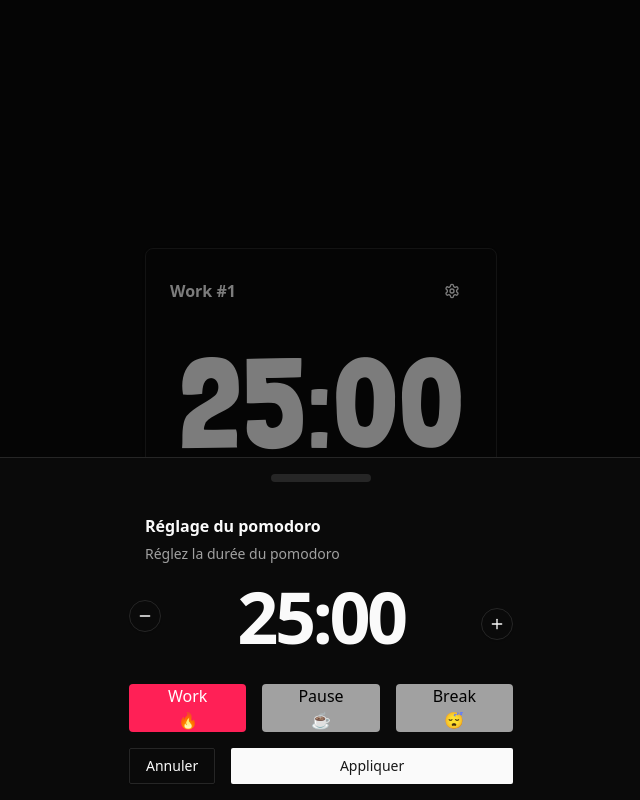
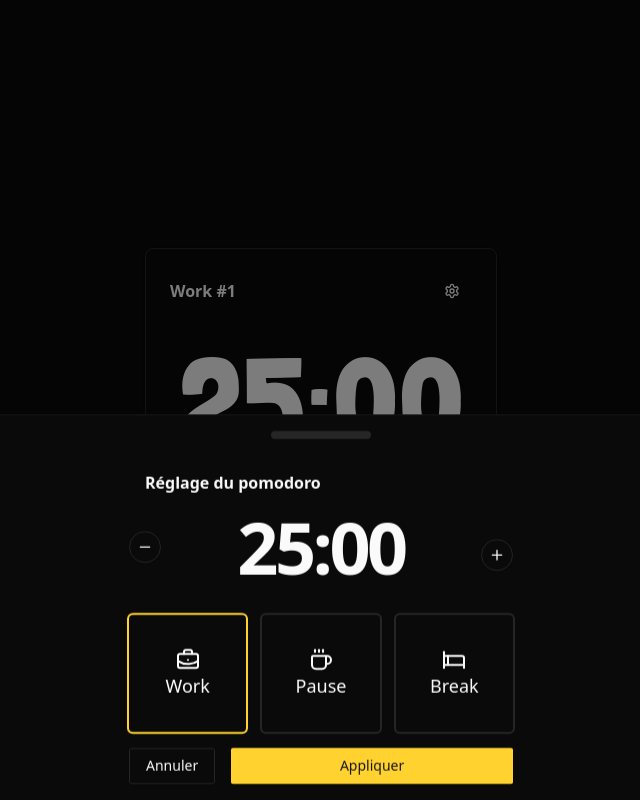
Before and after one commit to barkacode/concentrated-tomato, a React (Vite) app: page / in a window 1280 px wide. Both pictures are taken after a click on the button 771 px from the left and 291 px from the top of the page. Shown: the whole page, without its empty margins (319-959 px from the left). Built offline with nearby package versions, Linux system fonts and the light colour scheme.

Commit message:
style: update color variables in CSS, enhance button variants in Timer and Settings components, and improve StageSelector layout with icon integration

```diff
--- a/src/components/Settings.tsx
+++ b/src/components/Settings.tsx
@@ -42,7 +42,6 @@ const Settings = ({ setStage, currentStage }: SettingsProps) => {
         <div className="mx-auto w-full max-w-sm py-4">
           <DrawerHeader>
             <DrawerTitle>Réglage du pomodoro</DrawerTitle>
-            <DrawerDescription>Réglez la durée du pomodoro</DrawerDescription>
           </DrawerHeader>
 
           <TimeSelector
@@ -60,7 +59,7 @@ const Settings = ({ setStage, currentStage }: SettingsProps) => {
             <Button variant="outline" onClick={() => handleClose(false)}>
               Annuler
             </Button>
-            <Button className="flex-1" onClick={() => handleClose(true)}>
+            <Button variant="default" className="flex-1"  onClick={() => handleClose(true)}>
               Appliquer
             </Button>
           </div>
--- a/src/components/StageSelector.tsx
+++ b/src/components/StageSelector.tsx
@@ -23,10 +23,12 @@ export const StageSelector = ({
         />
         <label
           htmlFor={period.id}
-          className="flex flex-1 flex-col items-center rounded-lg peer bg-neutral-400 text-black px-4 peer-checked:bg-rose-500 peer-checked:text-white"
+          className="flex flex-1 flex-col items-center justify-center aspect-square rounded-lg ring-2 ring-neutral-800 hover:bg-neutral-800 peer  peer-checked:ring-amber-300 peer-checked:text-white "
         >
-          <div>{period.label}</div>
-          <div>{period.icon}</div>
+          <div>
+            {period.icon && <period.icon size={24} />}
+          </div>
+          <div className="text-lg font-medium ">{period.label}</div>
         </label>
       </div>
     ))}
--- a/src/components/Timer.tsx
+++ b/src/components/Timer.tsx
@@ -32,10 +32,10 @@ export const Timer = () => {
         </div>
       </CardContent>
       <CardFooter className="flex justify-between gap-2">
-        <Button className="flex-1 bg-amber-300" onClick={handleStart}>
+        <Button variant="default" className="flex-1" onClick={handleStart}>
           {isRunning ? "Pause" : "Start"}
         </Button>
-        <Button className="group" onClick={reset}>
+        <Button variant="secondary" className="group" onClick={reset}>
           <RotateCcw className="transition-transform group-active:-rotate-90" />
         </Button>
       </CardFooter>
--- a/src/config/periods.ts
+++ b/src/config/periods.ts
@@ -1,7 +1,9 @@
 import { PomodoroStage } from "@/utils/time";
+import { BriefcaseBusiness, Coffee, Bed } from "lucide-react";
+import { LucideIcon } from "lucide-react";
 
-export const periods: { id: PomodoroStage; label: string; icon: string }[] = [
-  { id: "work", label: "Work", icon: "🔥" },
-  { id: "shortBreak", label: "Pause", icon: "☕" },
-  { id: "longBreak", label: "Break", icon: "😴" },
+export const periods: { id: PomodoroStage; label: string; icon: LucideIcon }[] = [
+  { id: "work", label: "Work", icon: BriefcaseBusiness },
+  { id: "shortBreak", label: "Pause", icon: Coffee },
+  { id: "longBreak", label: "Break", icon: Bed },
 ];
--- a/src/index.css
+++ b/src/index.css
@@ -18,7 +18,7 @@
   --card-foreground: oklch(0.985 0 0);
   --popover: oklch(0.145 0 0);
   --popover-foreground: oklch(0.985 0 0);
-  --primary: oklch(0.985 0 0);
+  --primary: oklch(0.879 0.169 91.605);
   --primary-foreground: oklch(0.205 0 0);
   --secondary: oklch(0.269 0 0);
   --secondary-foreground: oklch(0.985 0 0);
```
